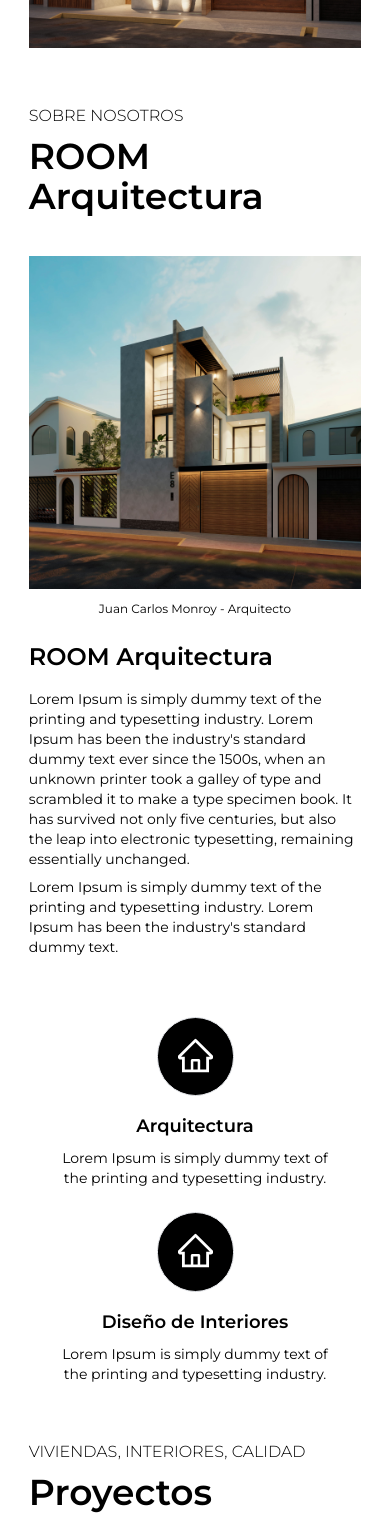
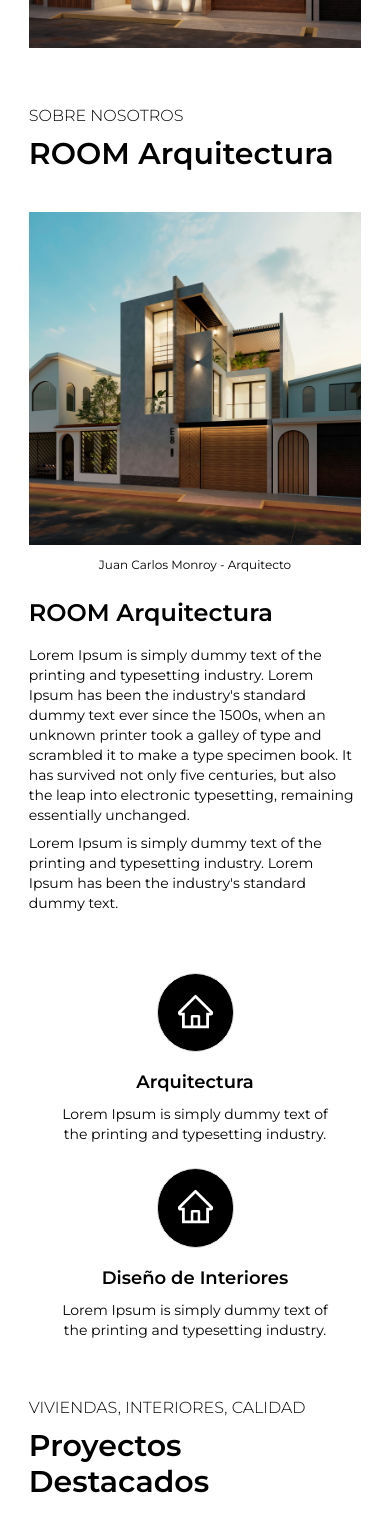
Before and after one commit to diegoanazco79/room-architecture, a Next.js app: page / in a window 390 px wide. Shown: the part 380-1896 px from the top of the page. Built offline with nearby package versions, Linux system fonts and the light colour scheme.

Commit message:
:lipstick: COSMETIC :: Fix text size in mobile for titles

```diff
--- a/src/app/components/profile/index.tsx
+++ b/src/app/components/profile/index.tsx
@@ -7,7 +7,7 @@ const Profile = () => {
   return (
     <div className='w-full pt-14'>
       <h6 className='mb-2 text-base font-light'>SOBRE NOSOTROS</h6>
-      <h1 className='mb-4 text-4xl font-semibold text-left lg:mb-8'>ROOM Arquitectura</h1>
+      <h1 className='mb-4 text-4xl font-semibold text-left xs:text-3xl lg:mb-8'>ROOM Arquitectura</h1>
       <div className='grid items-center grid-cols-1 py-6 gap-y-6 md:gap-6 sm:grid-cols-3 md:grid-cols-3'>
         <div>
           <div className='relative aspect-square'>
--- a/src/app/components/projects/index.tsx
+++ b/src/app/components/projects/index.tsx
@@ -9,7 +9,7 @@ const MainProjects = () => {
   return (
     <div className='w-full md:pb-10 pt-14'>
       <h6 className='mb-2 text-base font-light'>VIVIENDAS, INTERIORES, CALIDAD</h6>
-      <h1 className='mb-4 text-4xl font-semibold text-left lg:mb-8'>Proyectos Destacados</h1>
+      <h1 className='mb-4 text-4xl font-semibold text-left xs:text-3xl lg:mb-8'>Proyectos Destacados</h1>
       <Project reverse={false} />
       <Project reverse />
       <Project reverse={false} />
--- a/src/app/components/skills/index.tsx
+++ b/src/app/components/skills/index.tsx
@@ -6,7 +6,7 @@ const Skills = () => {
   return (
     <>
       <h6 className='mb-2 text-base font-light'>LOS DETALLES CUENTAN</h6>
-      <h1 className='mb-12 text-4xl font-semibold text-left'>¿Por qué elegirnos?</h1>
+      <h1 className='mb-12 text-4xl font-semibold text-left xs:text-3xl'>¿Por qué elegirnos?</h1>
       <div className='grid gap-6 xs:grid-cols-1 sm:grid-cols-2 md:grid-cols-3 lg:grid-cols-3'>
         <div className='flex flex-col items-center'>
           <div className='p-5 bg-black border rounded-full w-fit'>
```
